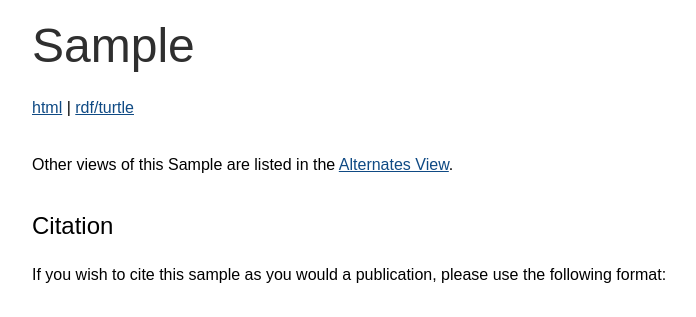
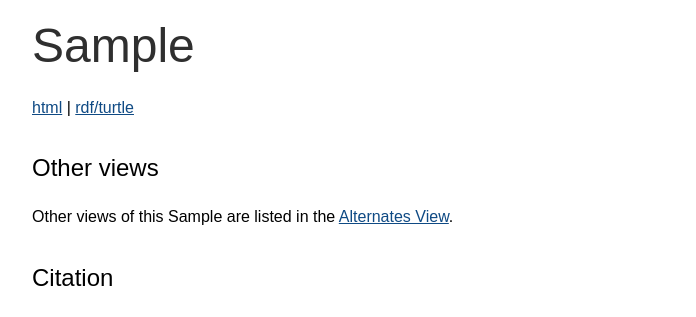
Before and after one commit to GeoscienceAustralia/samples-api, a Flask app: template templates/page_sample.html in a window 1280 px wide. Shown: the part 128-445 px from the top of the page, without its empty margins (158-854 px from the left). Run offline with Flask 2, Linux system fonts and the light colour scheme; the template is opened without the code that fills it, so the values that code supplies are empty; parts of the project's set-up code (start-up, migrations or seed data) failed here and were passed over.

Commit message:
added Alt Views heading

```diff
--- a/templates/page_sample.html
+++ b/templates/page_sample.html
@@ -7,6 +7,7 @@
 
     {{ sample_table_html|safe }}
 
+    <h2>Other views</h2>
     <p>Other views of this Sample are listed in the <a href="{{ url_for('model_classes.sample', igsn=igsn) }}?_view=alternates">Alternates View</a>.</p>
     <h2>Citation</h2>
     <p>If you wish to cite this sample as you would a publication, please use the following format:</p>
```
